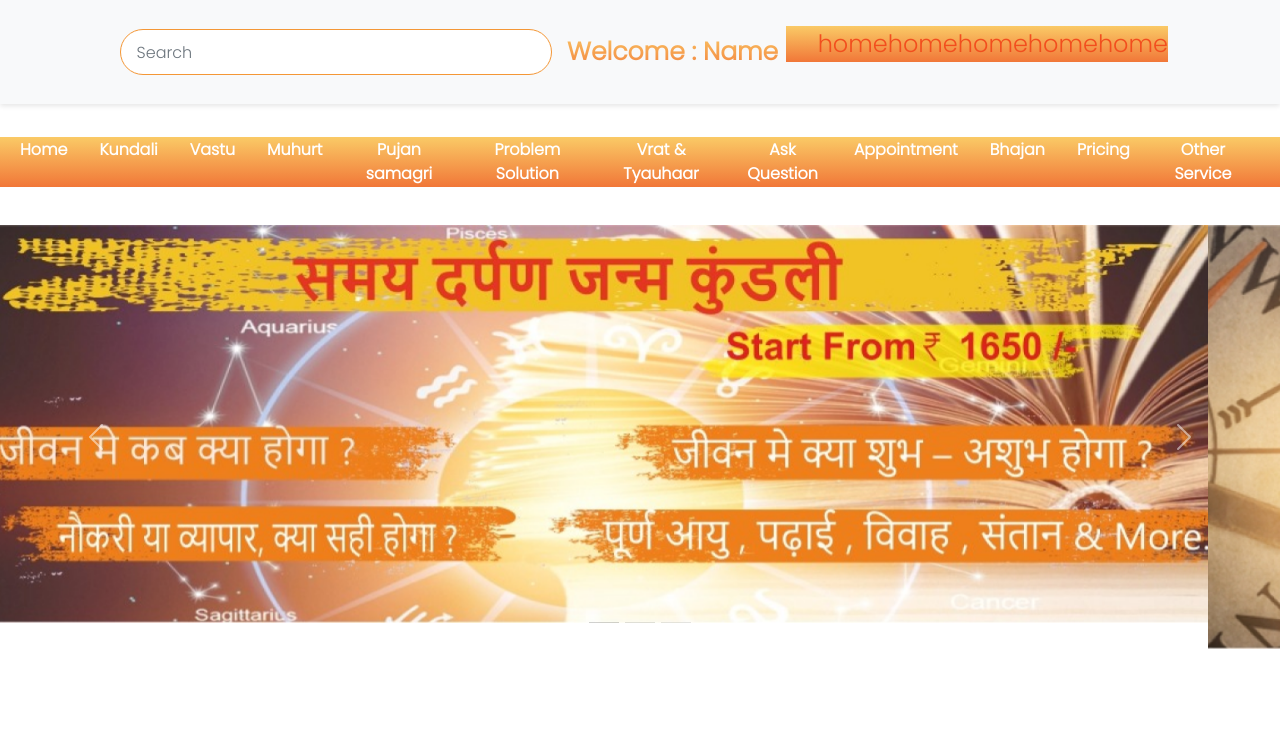
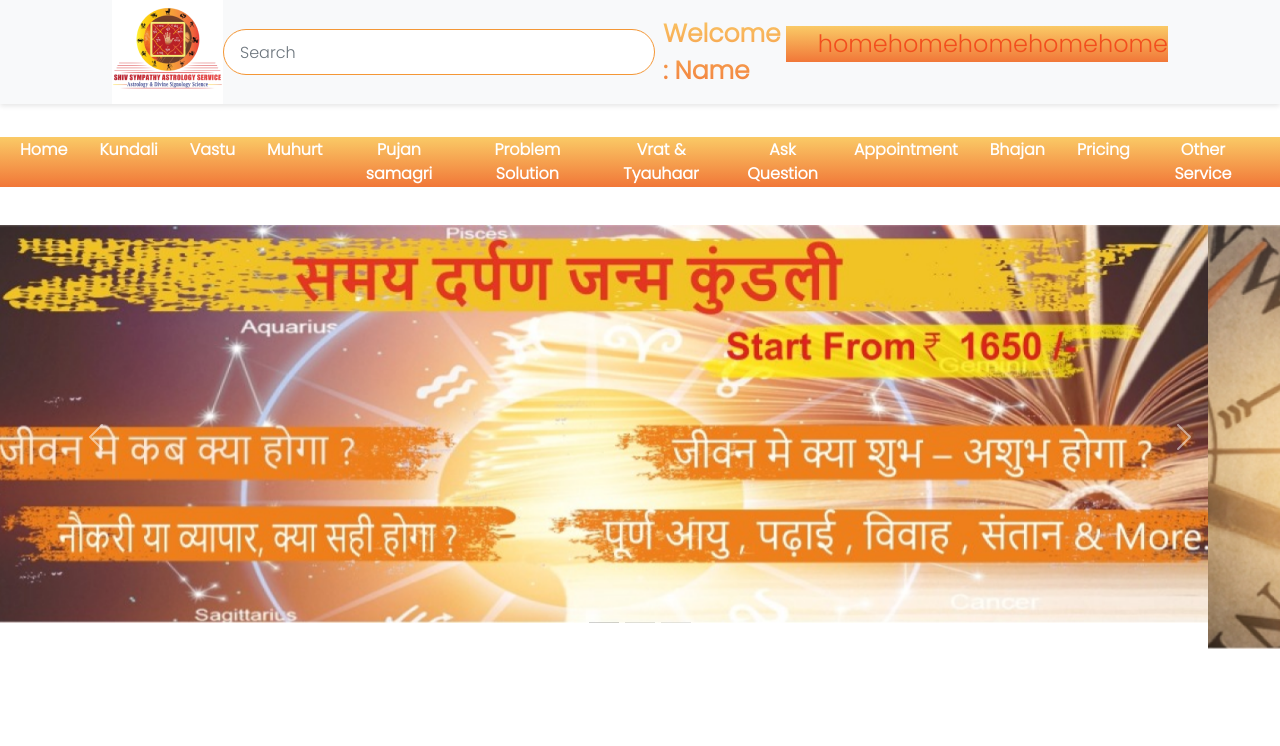
Before and after one commit to CODERX-69/Samay-shakti, a plain HTML site: page index.html in a window 1280 px wide. Shown: the top 746 px of the page. Drawn offline with nearby package versions, Linux system fonts and the light colour scheme; the site is published under a folder, as on GitHub Pages, so addresses that start at the root find nothing; no server answers; some icons are missing.

Commit message:
final-commit

```diff
--- a/index.html
+++ b/index.html
@@ -21,9 +21,7 @@
 <body>
     <nav id='nav' class="navbar sticky-top navbar-light bg-light">
         <div class="container-fluid">
-            <div>
-                <img src="/img/image 1.png" alt="">
-            </div>
+            <img src="img/image 1.png" alt="">
             <div id="searchbar">
                 <input class="form-control me-2" id="bla" type="search" placeholder="Search" aria-label="Search">
                 <span class="iconify" data-icon="akar-icons:search"
```
